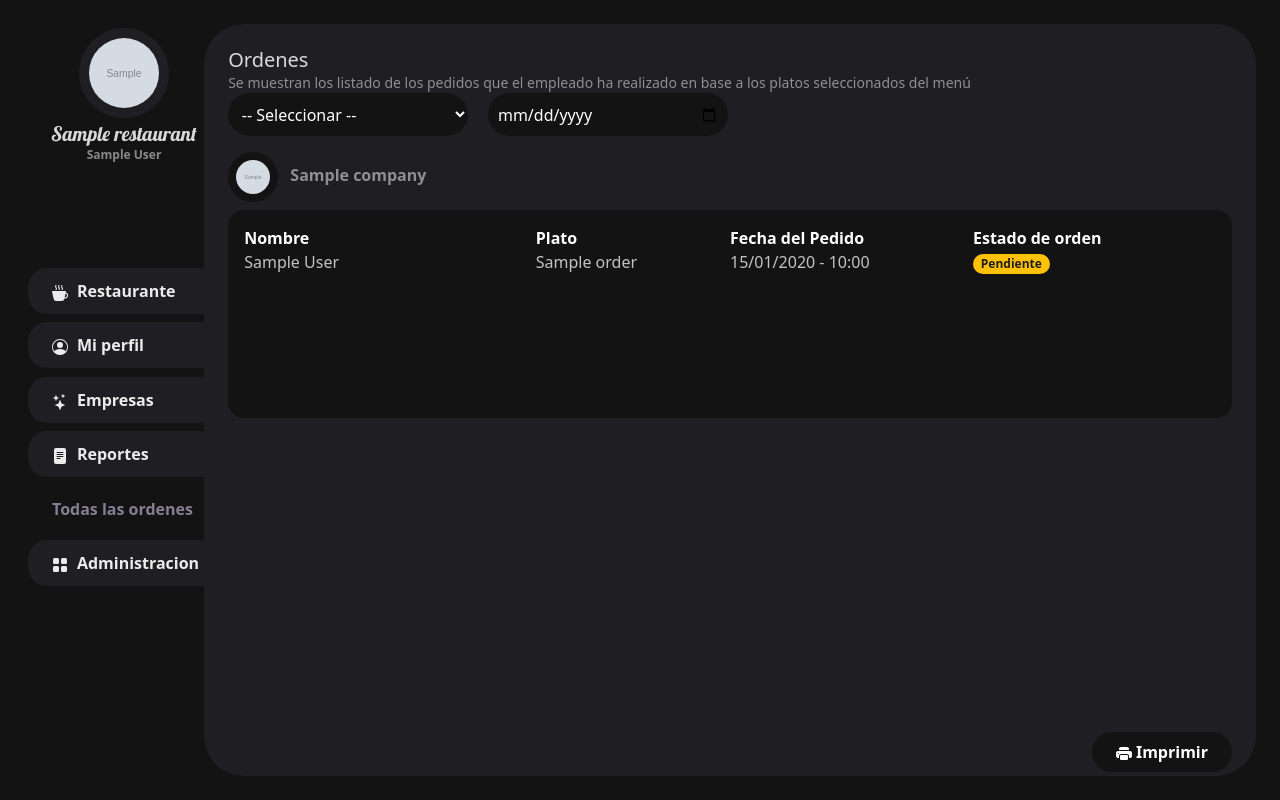
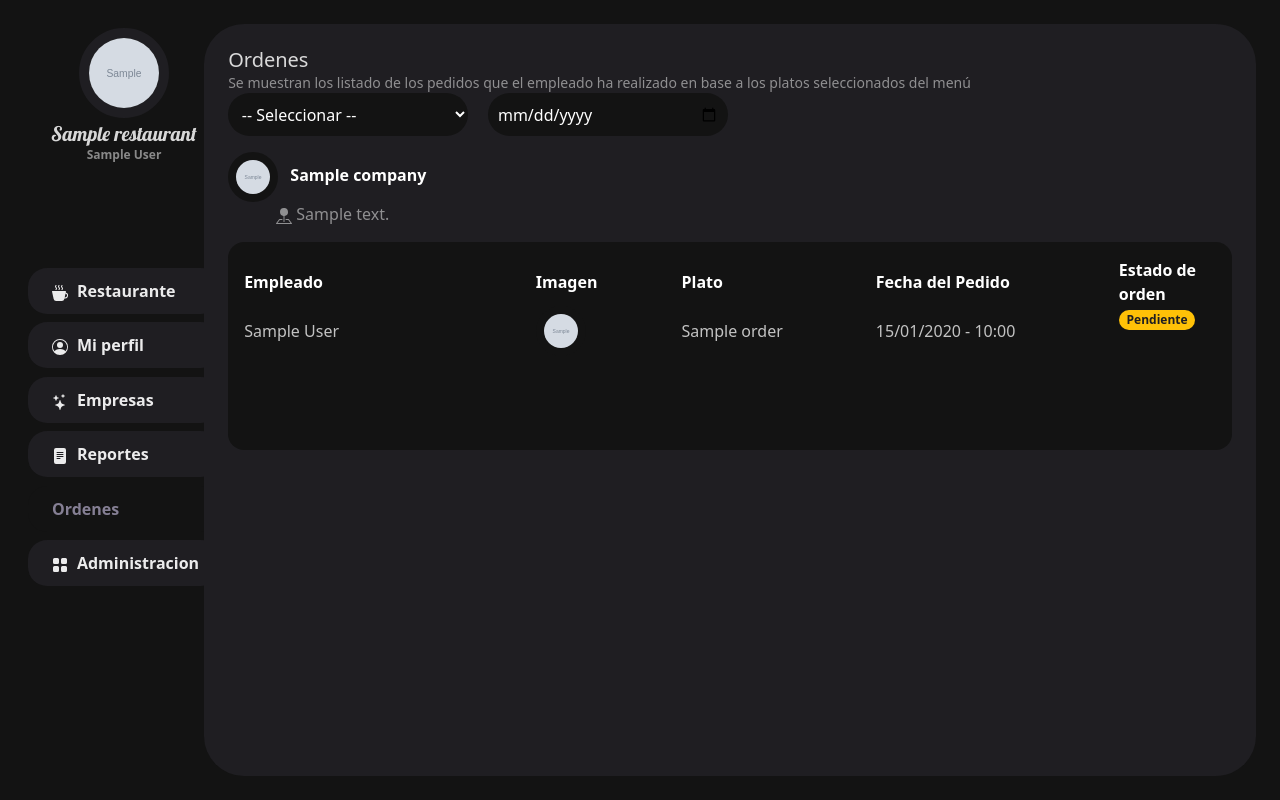
Before and after one commit to the-wandy-olivares/EasyFood, a Django app: page /company/all-orders in a window 1280 px wide. Run offline with Django 5.2, Linux system fonts and the light colour scheme; a user stored in the database is signed in; tables that the repository leaves empty hold one stand-in row (values such as "Sample post"); grey boxes marked "Sample" are stand-in pictures; some web fonts are replaced.

Commit message:
Actualizar las plantillas de órdenes y restaurante para mejorar la visualización de información; cambiar 'Nombre' a 'Empleado', añadir imagen del plato y ajustar el texto descriptivo.

```diff
--- a/EasyFood/Company/templates/company/order/all-orders.html
+++ b/EasyFood/Company/templates/company/order/all-orders.html
@@ -51,21 +51,28 @@
                               {% for company in companys %}
 
                               {% if company.orders_company.all %}
-                                    <div class='mt-3 mb-2 ' >
+                                    <div class='mt-3 mb-3 ' >
                                           {% if company.img %}
                                                 <img src="{{company.img.url}}" width='50'  height='50' class='rounded-circle'
                                                 style="border: 8px solid var(--bg-primary);" alt="">
                                           {% endif %}
-                                          <strong class='ms-2 text-white-50'>
+                                          <strong class='ms-2 text-white p-0 m-0'>
                                                 {{company}}
-                                          </strong>
+                                          </strong> <br>
+                                          <span class="ms-5 text-white-50 m-0 p-0">
+                                                <svg xmlns="http://www.w3.org/2000/svg" width="16" height="16" fill="currentColor" class="bi bi-pin-map-fill" viewBox="0 0 16 16">
+                                                      <path fill-rule="evenodd" d="M3.1 11.2a.5.5 0 0 1 .4-.2H6a.5.5 0 0 1 0 1H3.75L1.5 15h13l-2.25-3H10a.5.5 0 0 1 0-1h2.5a.5.5 0 0 1 .4.2l3 4a.5.5 0 0 1-.4.8H.5a.5.5 0 0 1-.4-.8z"/>
+                                                      <path fill-rule="evenodd" d="M4 4a4 4 0 1 1 4.5 3.969V13.5a.5.5 0 0 1-1 0V7.97A4 4 0 0 1 4 3.999z"/>
+                                                    </svg>  {{company.address}}
+                                          </span>
                                     </div>
                                     <section  class=' m-0 rounded-4 p-3 overflow-auto' style='background-color: var(--bg-primary);
                                           height: 13rem;'>
                                           <table class="w-100 mb-2">
                                                 <thead>
 
-                                                      <th width='30%'>Nombre</th>
+                                                      <th width='30%'>Empleado</th>
+                                                      <th width='15%'>Imagen</th>
                                                       <th width='20%'>Plato</th>
                                                       <th width='25%'>Fecha del Pedido</th>
                                                       <th width='25%'>Estado de orden</th>
@@ -76,6 +83,14 @@
                                                             <tr>
                                                                   <td>
                                                                         {{ order.employee }}
+                                                                  </td>
+                                                                  <td>
+
+                                                                        {% if order.plato.img %}
+                                                                                <img src="{{order.img}}" width='50'  height='50' class='rounded-circle'
+                                                                                style="border: 8px solid var(--bg-primary);" alt="">
+                                                                        {% endif %}
+
                                                                   </td>
                                                                   <td>
                                                                         {{ order.name }}
@@ -108,12 +123,12 @@
 
             </section>
             {% if orders %}
-                  <button class=" border-0 rounded-5 p-2 ps-4 pe-4 text-white position-absolute bottom-0 end-0 mb-1 me-4" style="font-weight: bold; background-color: var(--bg-primary);">
+                  <!-- <button class=" border-0 rounded-5 p-2 ps-4 pe-4 text-white position-absolute bottom-0 end-0 mb-1 me-4" style="font-weight: bold; background-color: var(--bg-primary);">
                         <svg xmlns="http://www.w3.org/2000/svg" width="16" height="16" fill="currentColor" class="bi bi-printer-fill text-white" viewBox="0 0 16 16">
                               <path d="M5 1a2 2 0 0 0-2 2v1h10V3a2 2 0 0 0-2-2zm6 8H5a1 1 0 0 0-1 1v3a1 1 0 0 0 1 1h6a1 1 0 0 0 1-1v-3a1 1 0 0 0-1-1"/>
                               <path d="M0 7a2 2 0 0 1 2-2h12a2 2 0 0 1 2 2v3a2 2 0 0 1-2 2h-1v-2a2 2 0 0 0-2-2H5a2 2 0 0 0-2 2v2H2a2 2 0 0 1-2-2zm2.5 1a.5.5 0 1 0 0-1 .5.5 0 0 0 0 1"/>
                         </svg> Imprimir
-                  </button>
+                  </button> -->
             {% endif %}
 
             <script>
--- a/EasyFood/Food/templates/food/componentes/nav.html
+++ b/EasyFood/Food/templates/food/componentes/nav.html
@@ -140,7 +140,7 @@
                         <svg xmlns="http://www.w3.org/2000/svg" width="16" height="16" fill="currentColor" class="bi bi-list-ul" viewBox="0 0 16 16">
                         <path fill-rule="evenodd" d="M5 11.5a.5.5 0 0 1 .5-.5h9a.5.5 0 0 1 0 1h-9a.5.5 0 0 1-.5-.5m0-4a.5.5 0 0 1 .5-.5h9a.5.5 0 0 1 0 1h-9a.5.5 0 0 1-.5-.5m0-4a.5.5 0 0 1 .5-.5h9a.5.5 0 0 1 0 1h-9a.5.5 0 0 1-.5-.5m-3 1a1 1 0 1 0 0-2 1 1 0 0 0 0 2m0 4a1 1 0 1 0 0-2 1 1 0 0 0 0 2m0 4a1 1 0 1 0 0-2 1 1 0 0 0 0 2"/>
                         </svg>
-                        Todas las ordenes
+                        Ordenes
                   </a>
 
                   <a data-aos='zoom-in' class="administration" style='transition-delay: 0s !important;'
--- a/EasyFood/Food/templates/food/restaurant/restaurant.html
+++ b/EasyFood/Food/templates/food/restaurant/restaurant.html
@@ -30,7 +30,7 @@
                         <div class='mt-3 ms-2 p-2'>
                               <h5 class="text-start-0">Listado platos</h5>
                               <p class='text-white-50' style='font-size: 14px;'>
-                                    Aquí puedes ver los platos que has seleccionado para ordenar, luego de seleccionar los platos, puedes realizar la orden.
+                                    Los platos que selecciones se añadirán a tu orden, la orden se enviará al restaurante, la entrega se realizará en la dirección de tu empresa, al dia siguiente.
                               </p>
                         </div>
                         <div id="list-choice" class="list-choice p-3  overflow-auto mb-1" style='max-height: 23rem;'></div>
```
